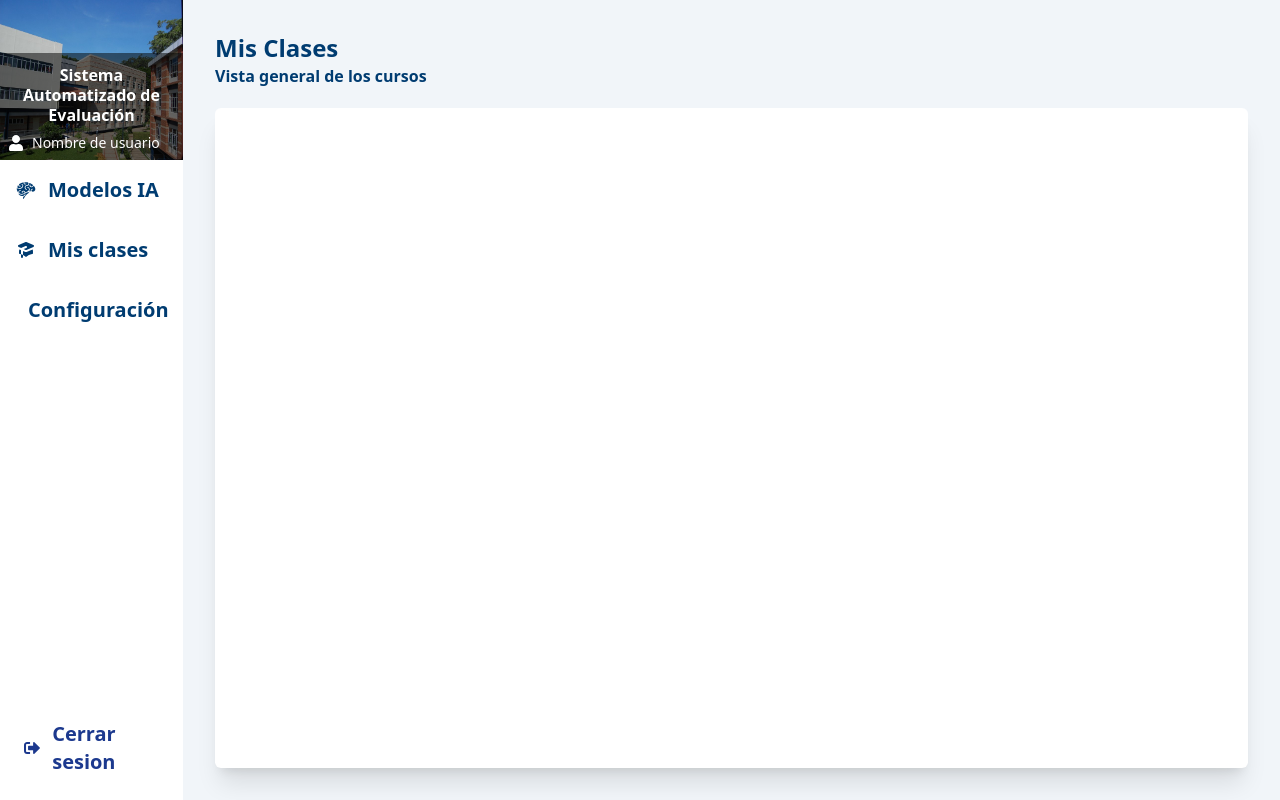
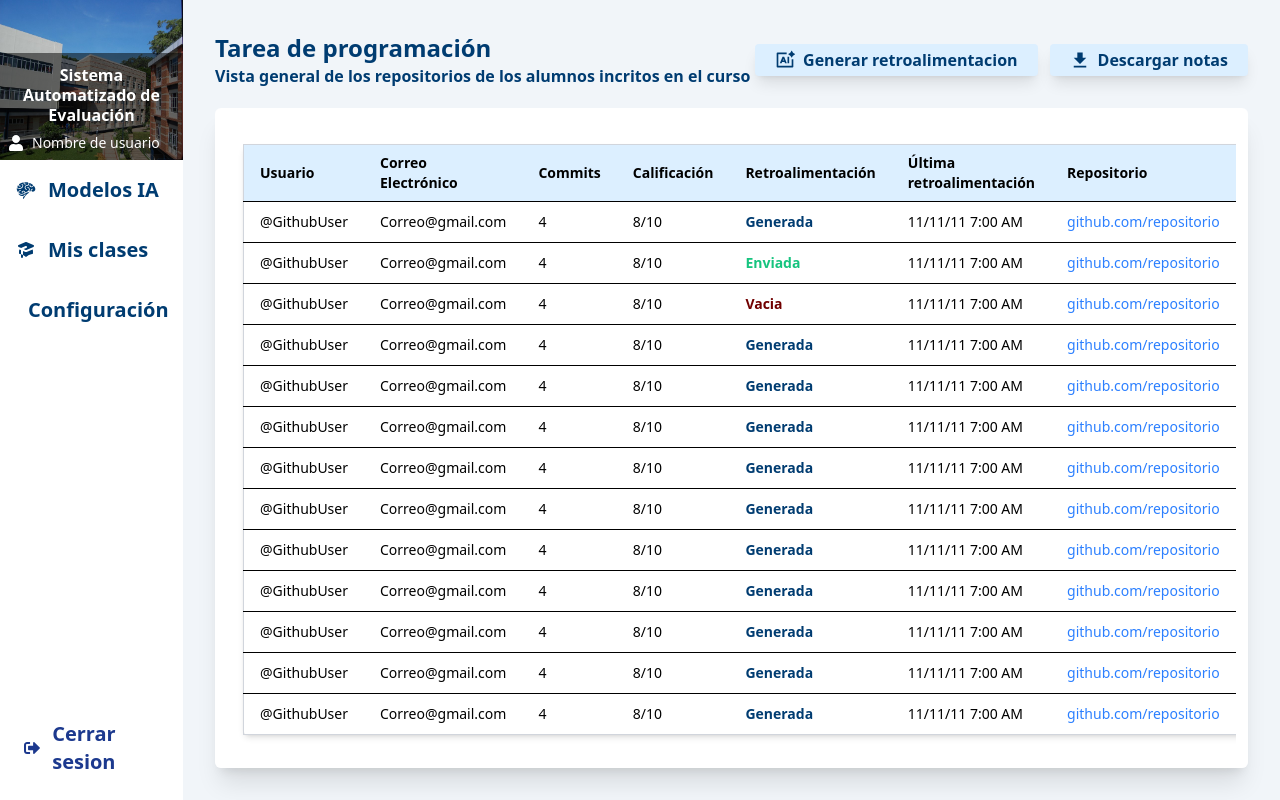
Before and after one commit to ChristopherCalderon/sae-frontend, a Next.js app: page /dashboard/clases/1/1 in a window 1280 px wide. Built offline with nearby package versions, Linux system fonts and the light colour scheme.

Commit message:
feat: add assignment commits view :sparkles:

```diff
--- a/src/app/dashboard/clases/[tareas]/[id]/page.jsx
+++ b/src/app/dashboard/clases/[tareas]/[id]/page.jsx
@@ -1,17 +1,35 @@
-import React from 'react'
+import AssignmentsTable from "@/components/tables/AssignmentsTable";
+import React from "react";
+import { IoMdDownload } from "react-icons/io";
+import { RiAiGenerate2 } from "react-icons/ri";
 
 function tarea() {
   return (
     <div className="bg-background flex flex-col gap-5 w-full h-full p-8 overflow-clip">
-    <div className="w-full text-primary ">
-      <h1 className="text-2xl font-bold">Mis Clases</h1>
-      <p className="font-semibold">Vista general de los cursos</p>
+      <div className="w-full text-primary flex items-center justify-between ">
+        <div>
+          <h1 className="text-2xl font-bold">Tarea de programación</h1>
+          <p className="font-semibold">
+            Vista general de los repositorios de los alumnos incritos en el
+            curso
+          </p>
+        </div>
+        <div className="flex gap-3">
+          <button className="flex items-center justify-center gap-2 font-semibold bg-secondary text-primary hover:text-white px-5 hover:bg-primary py-1 rounded shadow-lg">
+          <RiAiGenerate2 className="text-xl"/>
+            Generar retroalimentacion
+          </button>
+          <button className="flex items-center justify-center gap-2 font-semibold bg-secondary text-primary hover:text-white px-5 hover:bg-primary py-1 rounded shadow-lg">
+          <IoMdDownload className="text-xl"/>
+            Descargar notas
+          </button>
+        </div>
+      </div>
+      <div className="w-full h-[90%] bg-white shadow-xl px-3 py-5 gap-3 overflow-y-scroll rounded-md">
+        <AssignmentsTable />
+      </div>
     </div>
-    <div className="w-full h-[90%] bg-white shadow-xl px-3 py-5 gap-3 overflow-y-scroll rounded-md">
-
-    </div>
-  </div>
-  )
+  );
 }
 
-export default tarea
+export default tarea;
--- a/src/components/tables/AssignmentsTable.jsx
+++ b/src/components/tables/AssignmentsTable.jsx
@@ -1,9 +1,60 @@
-import React from 'react'
+import React from "react";
+
+const users = Array.from({ length: 13 }).map((_, i) => ({
+  username: "@GithubUser",
+  email: "Correo@gmail.com",
+  commits: 4,
+  score: "8/10",
+  feedback: i === 1 ? "Enviada" : i === 2 ? "Vacia" : "Generada",
+  date: "11/11/11 7:00 AM",
+  repo: "github.com/repositorio",
+}));
+
+function getFeedbackColor(status) {
+  if (status === "Enviada") return "text-accent";
+  if (status === "Vacia") return "text-[#710000]";
+  return "text-primary";
+}
 
 function AssignmentsTable() {
   return (
-    <div>AssignmentsTable</div>
-  )
+    <div className="p-4 overflow-x-auto">
+      <table className="min-w-full text-sm border border-gray-300 rounded-md shadow-md">
+        <thead className="bg-secondary text-left">
+          <tr>
+            <th className="px-4 py-2">Usuario</th>
+            <th className="px-4 py-2">Correo Electrónico</th>
+            <th className="px-4 py-2">Commits</th>
+            <th className="px-4 py-2">Calificación</th>
+            <th className="px-4 py-2">Retroalimentación</th>
+            <th className="px-4 py-2">Última retroalimentación</th>
+            <th className="px-4 py-2">Repositorio</th>
+            <th className="px-4 py-2">Acción</th>
+          </tr>
+        </thead>
+        <tbody>
+          {users.map((u, i) => (
+            <tr key={i} className="border-t">
+              <td className="px-4 py-2">{u.username}</td>
+              <td className="px-4 py-2">{u.email}</td>
+              <td className="px-4 py-2">{u.commits}</td>
+              <td className="px-4 py-2">{u.score}</td>
+              <td className={`px-4 py-2 font-semibold ${getFeedbackColor(u.feedback)}`}>
+                {u.feedback}
+              </td>
+              <td className="px-4 py-2">{u.date}</td>
+              <td className="px-4 py-2 text-blue-500">{u.repo}</td>
+              <td className="px-4 py-2">
+                <button className="bg-secondary hover:bg-primary hover:text-white text-primary font-bold text-xs px-3 py-1 rounded">
+                  Generar
+                </button>
+              </td>
+            </tr>
+          ))}
+        </tbody>
+      </table>
+    </div>
+  );
 }
 
 export default AssignmentsTable
```
